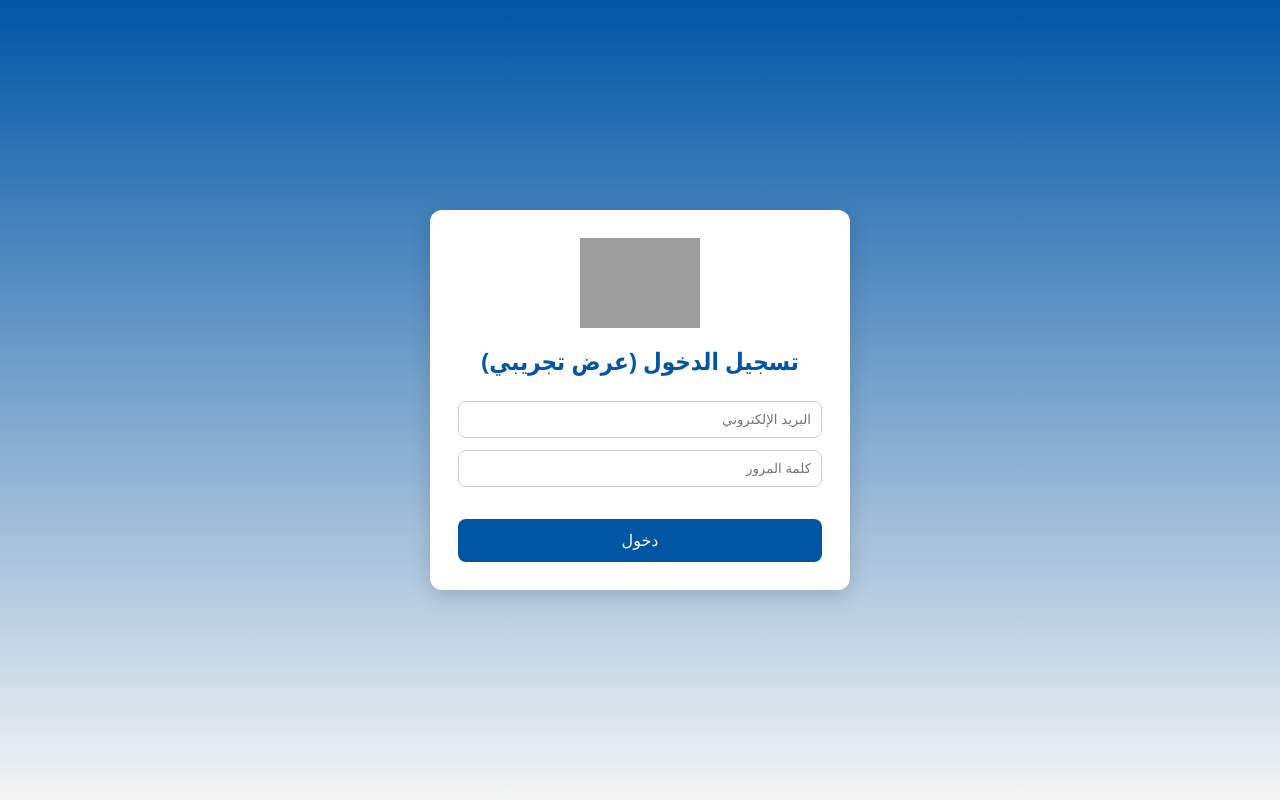
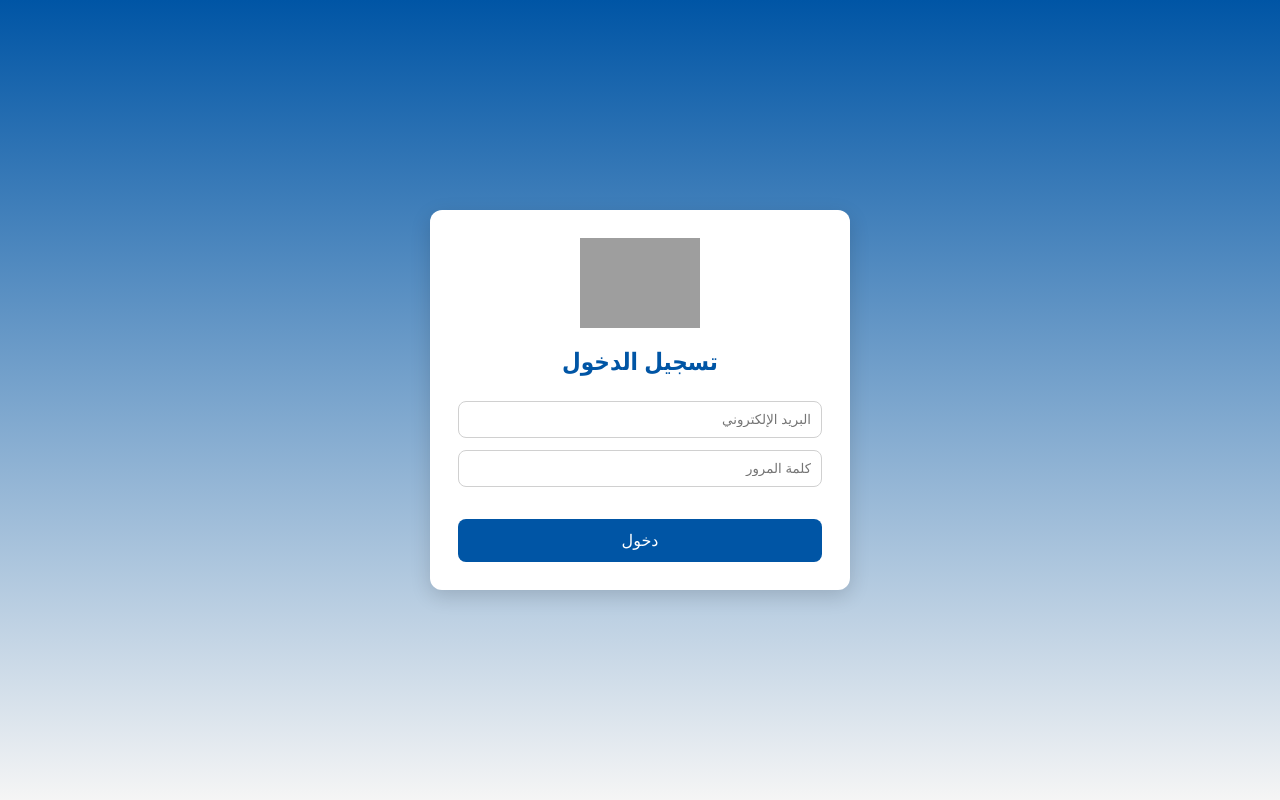
Before and after one commit to suzuyayx-lab/Ffff, a plain HTML site: page index.html in a window 1280 px wide. Drawn offline with Linux system fonts and the light colour scheme; grey boxes are pictures that could not be loaded.

Commit message:
Update index.html

```diff
--- a/index.html
+++ b/index.html
@@ -43,7 +43,7 @@
 <body>
   <div class="login-container">
     <img src="https://alfarabiuc.edu.iq/wp-content/uploads/2025/08/ab24a519-3d49-4507-a3fd-bb7e6f8ffa0e-removebg-preview.png" alt="شعار الكلية">
-    <h2>تسجيل الدخول (عرض تجريبي)</h2>
+    <h2>تسجيل الدخول</h2>
 
     <form id="loginForm">
       <input type="email" placeholder="البريد الإلكتروني" required style="width:100%;padding:10px;margin-bottom:12px;border-radius:8px;border:1px solid #d0d0d0;">
```
